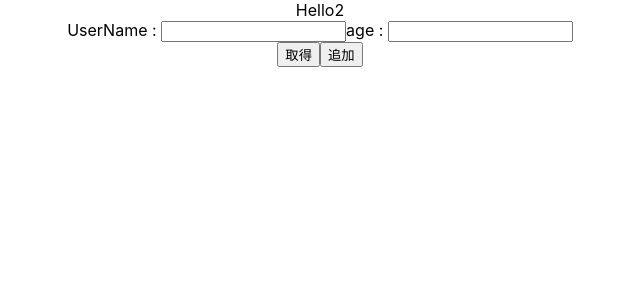
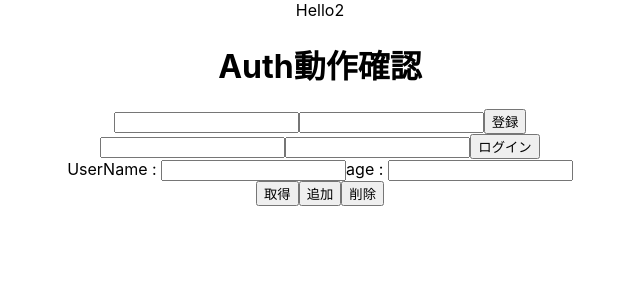
Before and after one commit to IkumiKanata/FireBase101, a React (Create React App) app: page / in a window 1280 px wide. Shown: the top 300 px of the page, without its empty margins (320-960 px from the left). Built offline with nearby package versions, Linux system fonts and the light colour scheme.

Commit message:
firebase auth login/out

```diff
--- a/src/App.js
+++ b/src/App.js
@@ -1,29 +1,18 @@
 import logo from './logo.svg';
 import './App.css';
-import React, {useState} from "react"
+import React, {useState, useEffect} from "react"
 import firebase from 'firebase';
+import  {signupWithEmailAndPassword, signInWithEmailAndPassword} from "./firebase/firebase"
 
-const  firebaseConfig = {
-  apiKey: "AIzaSyC9x8yQEcHgbI6bkaygmzdy0Wm7SMsF_bY",
-  authDomain: "tuyopon-firebase101.firebaseapp.com",
-  projectId: "tuyopon-firebase101",
-  storageBucket: "tuyopon-firebase101.appspot.com",
-  messagingSenderId: "812944710309",
-  appId: "1:812944710309:web:4fa654b1e1250f83250b4c",
-  measurementId: "G-E1B9XNELTD"
-};
-
- // Initialize Firebase
- firebase.initializeApp(firebaseConfig);
- firebase.analytics();
-
-
-function App() {
+export default function App() {
+  const [email, setEmail] = useState("");
+  const [password, setPassWord] = useState("")
   const [users, setUsers] = useState([]);
   const [userName, setUserName] = useState("");
   const [age, setAge] = useState();
+  // const [documentId, setDocumentId]
 
-  const hundleClickFetchButton = async () => {
+  const handleClickFetchButton = async () => {
     const db = firebase.firestore();
     // document取得
   //   const doc = await db.collection("users").doc("7VHWnOzZxNsQc0ZojzhA").get();
@@ -43,7 +32,7 @@ function App() {
     setUsers(_users)
   }
 
-  const hundleClickAddButton = async () => {
+  const handleClickAddButton = async () => {
     if(!userName || !age) {
       alert('"userName" or "age"がからです' );
       return;
@@ -59,8 +48,8 @@ function App() {
     const db = firebase.firestore();
     await db
     .collection("users")
-    .doc("1") //setの場合はdocに自らidを割り振る
-    .set({
+     //setの場合はdocに自らidを割り振る
+    .add({
       name: userName,
       age: age
     }, {merge:true}); //mergeは全体書き換えを阻止し、追加、変更要素のみ
@@ -73,15 +62,57 @@ function App() {
     setAge('');
     }
 
+  const handleClickDeteleButton = async () => {
+    const db = firebase.firestore();
+    const dt = db.collection("users").doc("1").delete();
+  }
 
+  // useEffect(() => {
+  //   const db = firebase.firestore();
+  //   const unsubscribe = db.collection("users").onSnapshot((querySnapshot) => {
+  //     console.log("検知！！")
+  //     // querySnapshot.forEach(doc)
+  //   })
+  //   return () => {
+  //     cleanup
+  //   }
+  // }, [input])
   const userListItems = users.map(user => {
     return (
       <li key={user.userId}>{user.name} : {user.age} : {user.location} </li>
     )
   })
+
+  const signup = async (event) => {
+    event.preventDefault(); //webページの再読み込みを行わない
+    console.log("email:",email );
+    console.log("password:",password );
+    const user = await signupWithEmailAndPassword(email, password);
+    console.log("登録user情報:",user);
+  }
+
+  const signin = async (event) => {
+    event.preventDefault(); //webページの再読み込みを行わない
+    console.log("email:",email );
+    console.log("password:",password );
+    const user = await signInWithEmailAndPassword(email, password);
+    console.log("サインインuser情報:",user);
+
+  }
   return (
     <div className="App">
      <div>Hello2</div>
+     <h1>Auth動作確認</h1>
+     <form onSubmit={signup}>
+       <input type="text" value={email} onChange={(event) => setEmail(event.target.value)}></input>
+       <input type="password" value={password} onChange={(event) => setPassWord(event.target.value)}></input>
+       <button type={"submit"}>登録</button>
+     </form>
+     <form onSubmit={signin}>
+       <input type="text" value={email} onChange={(event) => setEmail(event.target.value)}></input>
+       <input type="password" value={password} onChange={(event) => setPassWord(event.target.value)}></input>
+       <button type={"submit"}>ログイン</button>
+     </form>
      <div>
        <label htmlFor="username">UserName : </label>
        <input
@@ -99,12 +130,11 @@ function App() {
        ></input>
 
      </div>
-     <button onClick={hundleClickFetchButton}>取得</button>
-     <button onClick={hundleClickAddButton}>追加</button>
+     <button onClick={handleClickFetchButton}>取得</button>
+     <button onClick={handleClickAddButton}>追加</button>
+     <button onClick={handleClickDeteleButton}>削除</button>
      <ul>{userListItems}</ul>
     </div>
 
   );
-}
-
-export default App;
+  }
--- /dev/null
+++ b/src/firebase/firebase.js
@@ -0,0 +1,33 @@
+import firebase from "firebase/app"
+import "firebase/auth"
+
+const  firebaseConfig = {
+  apiKey: "AIzaSyC9x8yQEcHgbI6bkaygmzdy0Wm7SMsF_bY",
+  authDomain: "tuyopon-firebase101.firebaseapp.com",
+  projectId: "tuyopon-firebase101",
+  storageBucket: "tuyopon-firebase101.appspot.com",
+  messagingSenderId: "812944710309",
+  appId: "1:812944710309:web:4fa654b1e1250f83250b4c",
+  measurementId: "G-E1B9XNELTD"
+};
+
+ // Initialize Firebase
+ firebase.initializeApp(firebaseConfig);
+ firebase.analytics();
+
+ export const signupWithEmailAndPassword = async (email, password) => {
+  const user = await firebase
+  .auth().createUserWithEmailAndPassword(email, password);
+
+  await firebase.auth().currentUser.sendEmailVerification();
+  return user;
+  // Signed in
+    // ...
+
+ }
+
+ export const signInWithEmailAndPassword = async (email, password) => {
+   const user =  firebase.auth().signInWithEmailAndPassword(email, password);
+    return user;
+
+ }
```
